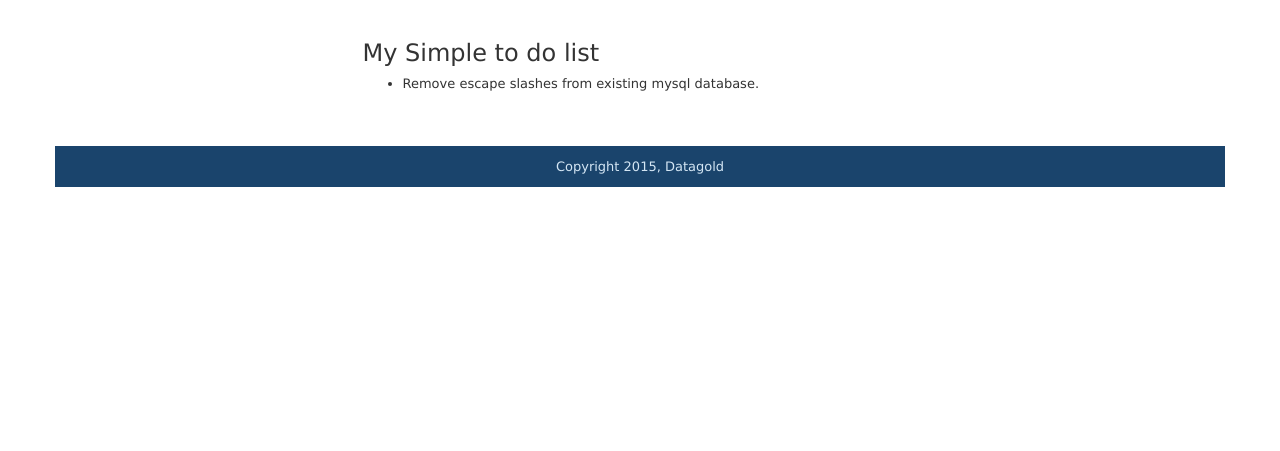
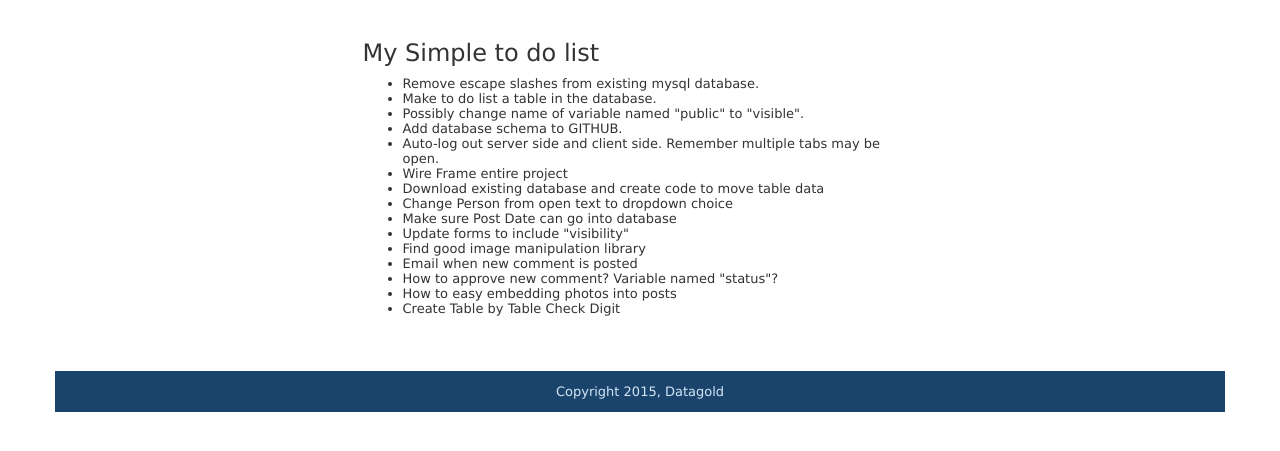
Before and after one commit to gneils/blog, a PHP site: page /to-do.php in a window 1280 px wide. Shown: the part 122-573 px from the top of the page. Run offline with PHP 8.4, Linux system fonts and the light colour scheme; a stand-in replaces the project's code that opens the database connection; some libraries are stand-ins or nearby versions.

Commit message:
Added To-Do List
Static Page for Do.  Will move the contents into the DB at some point.

Fixed Bug in Photo Upload.

```diff
--- a/public/admin/upload.php
+++ b/public/admin/upload.php
@@ -1,5 +1,5 @@
 <?php require_once("../../private/initialize.php") ?>
-<?php if (!session->is_logged_in()) {redirect_to("login.php"); } ?>
+<?php if (!$session->is_logged_in()) { redirect_to("login.php"); } ?>
 <?php
 // In an application, this could be moved to a config file
 $upload_errors = array(
--- a/public/to-do.php
+++ b/public/to-do.php
@@ -15,6 +15,20 @@
     <div class="col-md-offset-3 col-md-6 ">
         <ul>
             <li>Remove escape slashes from existing mysql database.</li>
+            <li>Make to do list a table in the database.</li>
+            <li>Possibly change name of variable named "public" to "visible".</li>
+            <li>Add database schema to GITHUB.</li>
+            <li>Auto-log out server side and client side. Remember multiple tabs may be open.</li>
+            <li>Wire Frame entire project</li>
+            <li>Download existing database and create code to move table data</li>
+            <li>Change Person from open text to dropdown choice</li>
+            <li>Make sure Post Date can go into database</li>
+            <li>Update forms to include "visibility"</li>
+            <li>Find good image manipulation library</li>
+            <li>Email when new comment is posted</li>
+            <li>How to approve new comment? Variable named "status"?</li>
+            <li>How to easy embedding photos into posts</li>
+            <li>Create Table by Table Check Digit</li>
         </ul>
     </div>
 </div>
```
